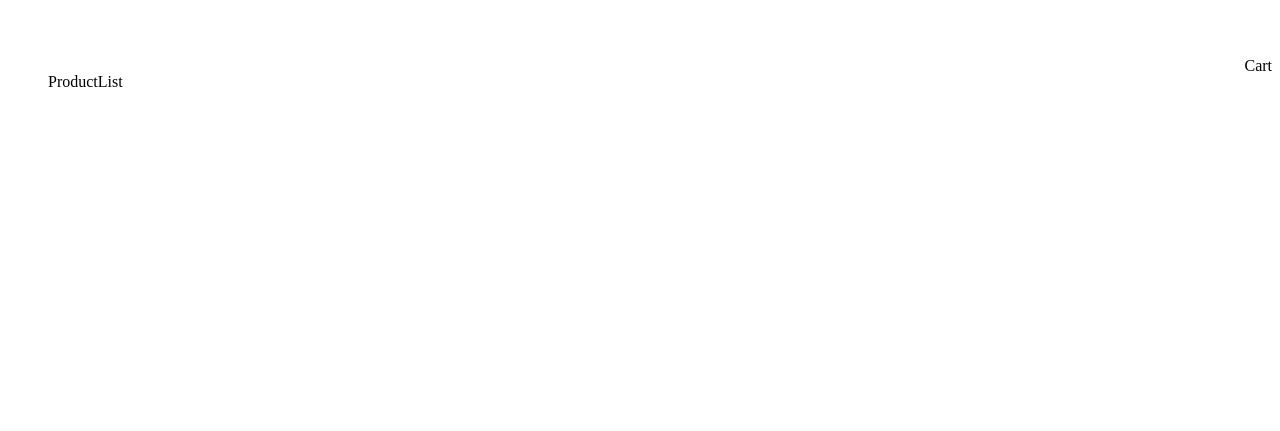
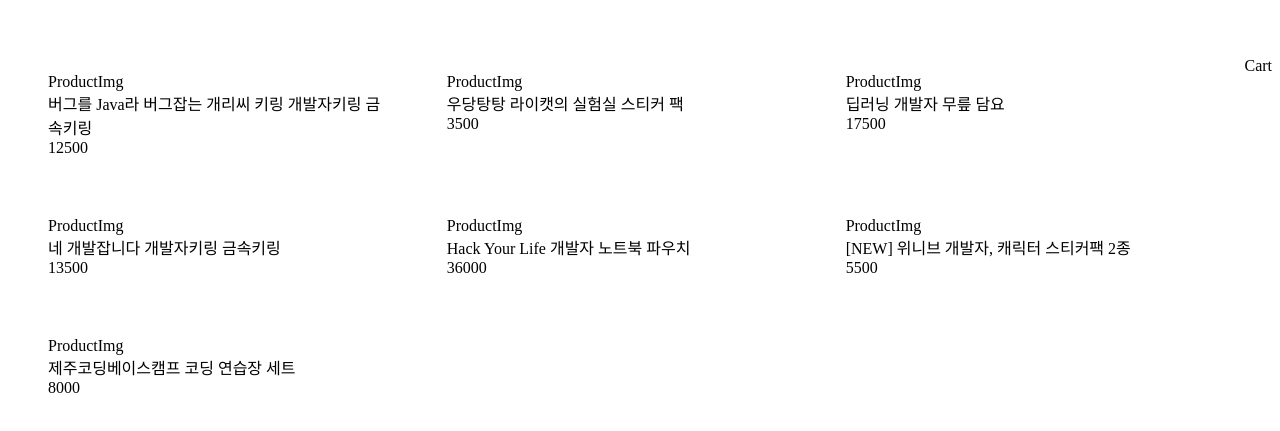
Before and after one commit to baekg6/React-Mall, a React (Create React App) app: page / in a window 1280 px wide. Shown: the part 103-534 px from the top of the page. Built offline with nearby package versions, Linux system fonts and the light colour scheme.

Commit message:
Feat: ProductItem 내부 컴포넌트 추가

```diff
--- /dev/null
+++ b/src/components/ProductItem/ProductImg/ProductImg.jsx
@@ -0,0 +1,5 @@
+import React from 'react';
+
+export default function ProductImg({ url }) {
+    return <div>ProductImg</div>;
+}
--- /dev/null
+++ b/src/components/ProductItem/ProductItem.jsx
@@ -0,0 +1,23 @@
+import React from 'react';
+import styled from 'styled-components';
+import ProductImg from './ProductImg/ProductImg';
+import ProductName from './ProductName/ProductName';
+import ProductPrice from './ProductPrice/ProductPrice';
+
+const ProductItemCard = styled.li`
+    position: relative;
+    display: flex;
+    flex-direction: column;
+    cursor: pointer;
+`;
+
+export default function ProductItem({ item }) {
+    console.log(item);
+    return (
+        <ProductItemCard>
+            <ProductImg url={item.thumbnailImg} />
+            <ProductName name={item.productName} />
+            <ProductPrice price={item.price} />
+        </ProductItemCard>
+    );
+}
--- /dev/null
+++ b/src/components/ProductItem/ProductName/ProductName.jsx
@@ -0,0 +1,5 @@
+import React from 'react';
+
+export default function ProductName({ name }) {
+    return <div>{name}</div>;
+}
--- /dev/null
+++ b/src/components/ProductItem/ProductPrice/ProductPrice.jsx
@@ -0,0 +1,5 @@
+import React from 'react';
+
+export default function ProductPrice({ price }) {
+    return <div>{price}</div>;
+}
--- a/src/components/ProductList/ProductList.jsx
+++ b/src/components/ProductList/ProductList.jsx
@@ -1,5 +1,6 @@
 import React from 'react';
 import styled from 'styled-components';
+import ProductItem from '../ProductItem/ProductItem';
 
 const ProductListBlock = styled.ul`
     display: grid;
@@ -10,5 +11,11 @@ const ProductListBlock = styled.ul`
 `;
 
 export default function ProductList({ products }) {
-    return <ProductListBlock>ProductList</ProductListBlock>;
+    return (
+        <ProductListBlock>
+            {products.map((product) => (
+                <ProductItem key={product.id} item={product} />
+            ))}
+        </ProductListBlock>
+    );
 }
--- a/src/pages/HomePage/HomePage.jsx
+++ b/src/pages/HomePage/HomePage.jsx
@@ -12,7 +12,7 @@ const ProductMain = styled.main`
 `;
 
 export default function HomePage() {
-    console.log(data);
+    // console.log(data);
     return (
         <ProductMain>
             <ProductList products={data} />
```
